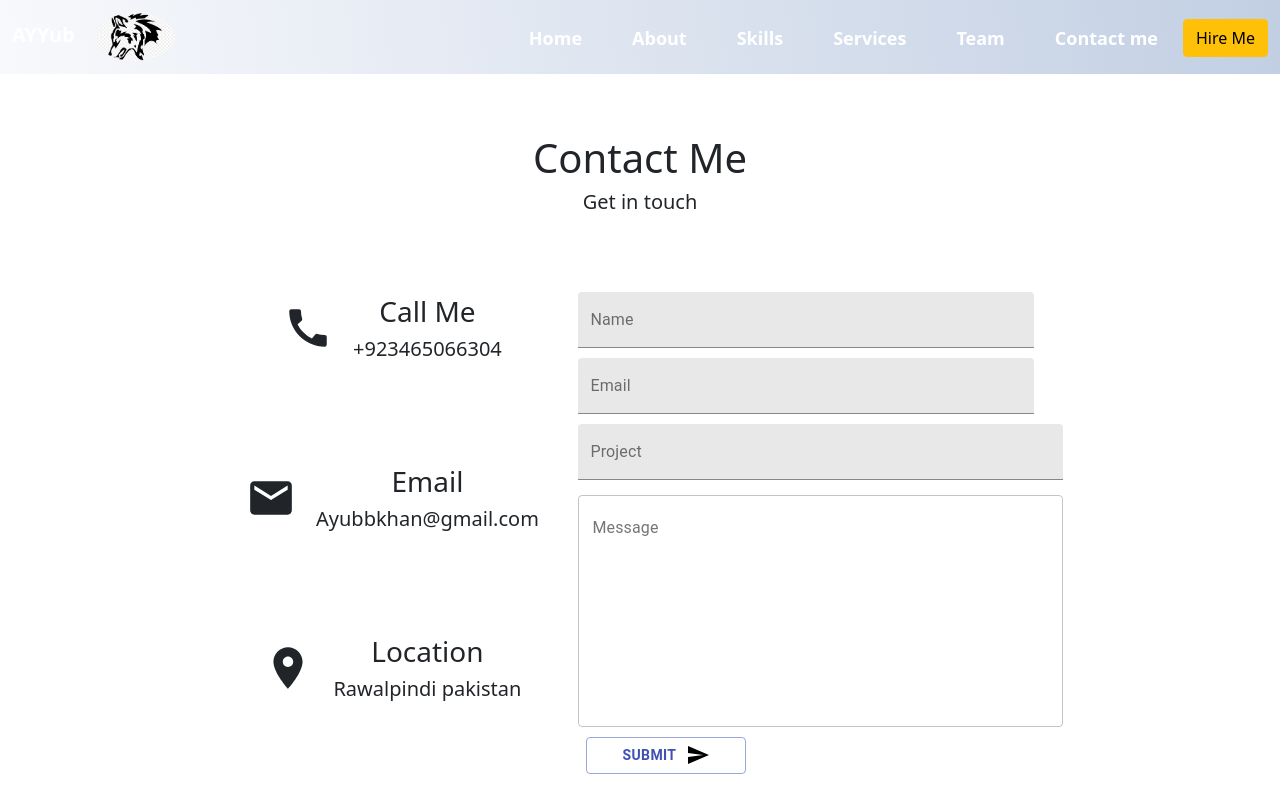
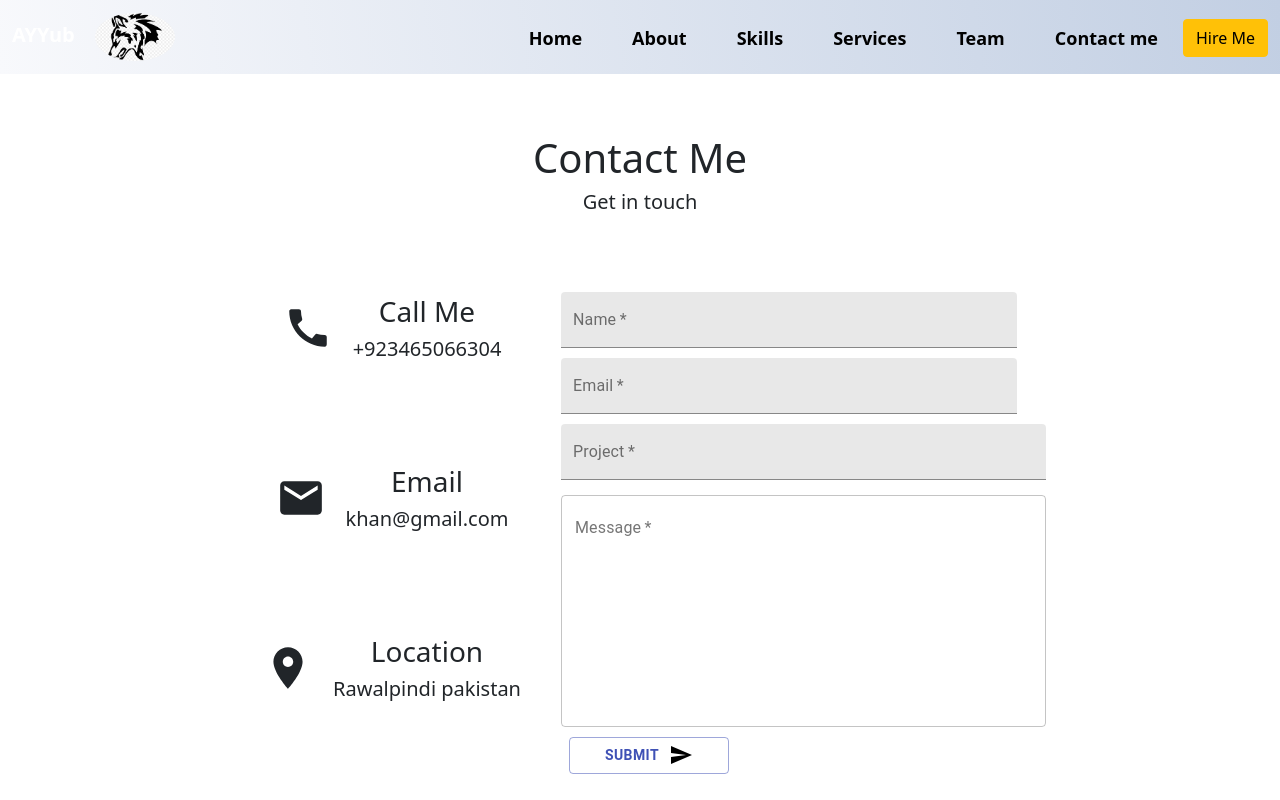
Before and after one commit to ayoubkhan123/portfolio, a React (Create React App) app: page /contact in a window 1280 px wide. Shown: the top 800 px of the page. Built offline with nearby package versions, Linux system fonts and the light colour scheme.

Commit message:
helllloo

```diff
--- a/package.json
+++ b/package.json
@@ -18,6 +18,7 @@
     "react-bootstrap": "^2.1.1",
     "react-countup": "^6.1.1",
     "react-dom": "^17.0.2",
+    "react-hook-form": "^7.28.1",
     "react-router-dom": "^6.2.1",
     "react-scripts": "5.0.0",
     "react-swipeable": "^6.2.0",
--- a/src/App.js
+++ b/src/App.js
@@ -1,19 +1,13 @@
 import React from 'react';
-import Navbar1 from "./Component/navbar/Navbar";
 import Routess from './Routers/Routess';
-import {BrowserRouter} from "react-router-dom";
-import Footer from "./Component/footer/Footer";
+
 
 
 
 export default function App() {
   return (
     <div>
-    <BrowserRouter>
-    <Navbar1/>
     <Routess/>
-    <Footer/>
-    </BrowserRouter>
     </div>
   )
 }
--- a/src/Component/contact/Contact.js
+++ b/src/Component/contact/Contact.js
@@ -46,7 +46,7 @@ const Contact = () => {
 
                 <div className={classes.DataFlex}>
                 <div> <h4><EmailIcon style={{fontSize: "50px"}}/></h4></div>
-                    <div> <h3>Email</h3><h5>Ayubbkhan@gmail.com</h5></div>
+                    <div> <h3>Email</h3><h5>khan@gmail.com</h5></div>
                 </div>
 
                 <div className={classes.DataFlex}>
@@ -66,25 +66,26 @@ const Contact = () => {
                 <form ref={form} onSubmit={sendEmail} data-aos="fade-down">
                 <div className={classes.root}>
                 {/* <form className={classes.root} noValidate autoComplete="off"> */}
-      <TextField style={{marginBottom: "10px",}} id="filled-basic" label="Name" name="name" variant="filled" fullWidth/>
-      <TextField id="filled-basic" label="Email" name="email" variant="filled" fullWidth />
+      <TextField style={{marginBottom: "10px",}} required  id="filled-basic" label="Name" name="name" variant="filled" fullWidth/>
+      <TextField id="filled-basic" label="Email" required  name="email" variant="filled" fullWidth />
     {/* </form> */}
     </div>
                 {/* </div> */}
                 <div className={classes.root1} >
                 {/* <form className={classes.root1} noValidate autoComplete="off"> */}
-                <TextField style={{marginBottom: "20px"}} id="filled-basic" label="Project" name="message"  variant="filled" />
+                <TextField required style={{marginBottom: "20px"}} id="filled-basic" label="Project" name="message"  variant="filled" />
 
     <TextField
     id="outlined-multiline-static"
     label="Message"
     name="message"
+    required
     multiline
     rows={10}
     //   defaultValue="Default Value"
     variant="outlined"
       />
-                <Button color="primary" onClick={Submit} variant="outlined" type="submit" value="send" className={classes.btn_last}>Submit<SendIcon style={{marginLeft: "10px",color: "black"}}/></Button>
+                <Button color="primary" variant="outlined" type="submit" value="send" className={classes.btn_last}>Submit<SendIcon style={{marginLeft: "10px",color: "black"}}/></Button>
 
     {/* </form> */}
 
--- a/src/Component/homesection/HomePart.js
+++ b/src/Component/homesection/HomePart.js
@@ -5,10 +5,13 @@ import img from "../../Assets/DSC_5399.jpg";
 import SendIcon from '@material-ui/icons/Send';
 import Aos from "aos";
 import "aos/dist/aos.css";
+import {useNavigate} from "react-router-dom";
 
 const HomePart = () => {
     const classes = useStyles();
     const purple = "linear-gradient( 262deg , #c2cfe3, #f8f9fc)";
+    const navigate = useNavigate();
+
     const [color, changeColor] = useState(purple);
     const bgChange = () =>{
             let newG = "white";
@@ -26,10 +29,10 @@ const HomePart = () => {
         <div className={classes.HomeMain} style={{background: color}}>
                     <div data-aos="fade-down" className={classes.mainText}>
                     <h1>Hi,I`am Ayyub</h1>
-                    <h4>Frontend developer</h4>
+                    <h4>Front-end developer</h4>
                     <p>High level experience in web design and <br/> development knowledge producing <br/> quality work</p>
-                    <Button onClick={bgChange} onMouseEnter={bgChanges} variant="contained" color="primary">
-        Primary <span style={{paddingLeft: "15px"}}><SendIcon/></span>
+                    <Button onClick={() => navigate("/portfolio")} variant="contained" color="primary">
+        My Teams <span style={{paddingLeft: "15px"}}><SendIcon/></span>
       </Button>
 
 
--- a/src/Component/navbar/Navbar.js
+++ b/src/Component/navbar/Navbar.js
@@ -4,49 +4,24 @@ import {NavDropdown,Button,FormControl,Form,Nav,Container} from 'react-bootstrap
 import 'bootstrap/dist/css/bootstrap.min.css';
 import {Link} from "react-router-dom";
 // import MenuIcon from '@material-ui/icons/Menu';
+import {useNavigate} from "react-router-dom";
 import { makeStyles,} from '@material-ui/core/styles';
 import img1 from "../../Assets/kisspng-def-con-logo-gray-wolf-5b01f8e1d0fce7.676530041526855905856.jpg";
 
 
 const useStyles = makeStyles((theme) =>({
 
-
     mainNavbar:{
       zIndex: "1000",
       position: "relative",
       top: "0",
 
-      background: "black",
-      background: "linear-gradient(to right, #283E51, #4B79A1)",
+    },
 
-    },
-    links:{
-      "&::after":{
-        content: "",
-        color: "red !important",
-        position: "absolute",
-        height: "5px",
-        left: "0px",
-        width: "100%",
-        background: "purple",
-      },
-    },
     link:{
       fontSize: "18px",
       position: "relative",
       width: "100%",
-      "&::before":{
-        content: "",
-        // display: "block",
-        padding: "0px 30px",
-        color: "red !important",
-        position: "absolute",
-        top: "0px",
-        height: "15px",
-        left: "0px",
-        width: "100%",
-        backgroundColor: "red !important",
-      },
       "&:hover":{
         color: "orange",
       },
@@ -60,7 +35,7 @@ const useStyles = makeStyles((theme) =>({
             paddingBottom: "30px",
             overFlow: "hidden",
             "&:hover":{
-              color: "black",
+              // color: "black",
             border: "none",
             },
         },
@@ -71,12 +46,12 @@ const useStyles = makeStyles((theme) =>({
       left: "0",
       fontSize: "25px",
       fontWeight: "bold",
-       color: "white !important",
-       "& link":{
-        color: "red !important",
+      //  color: "white !important",
+       "& :link":{
+        // color: "white !important",
        },
        zIndex: "10000",
-       transition: "all 0.8s ease-in-out !important",
+       transition: "all 0.8s linear !important",
        background: "#4B79A1 !important",
       width: "100%",
     },
@@ -86,23 +61,29 @@ const useStyles = makeStyles((theme) =>({
         left: "0",
         fontSize: "25px",
         fontWeight: "bold",
-         color: "white !important",
+        //  color: "red !important",
          zIndex: "10000",
         width: "100%",
         background: "linear-gradient( 262deg , #c2cfe3, #f8f9fc) !important",
+        "& links":{
+
         "& :link":{
-        color: "white !important",
-        '& > *' : {
-          color: '#fff',
-          fontWeight: 600
-      }
+        color: "black !important",
+      //   '& > *' : {
+      //     color: 'red !important',
+      //     fontWeight: 600
+      // }
        }
+      },
+
     },
 
 }))
 
 const Navbar1 = () => {
     const classes = useStyles();
+    const navigate = useNavigate()
+
       const [color, setColor] = useState(false)
       const changeColor = () =>{
           if(window.scrollY >= 90){
@@ -148,7 +129,7 @@ const Navbar1 = () => {
             <Link className={classes.link} to="/portfolio">Team</Link>
 
             <Link className={classes.link} to="/contact">Contact me</Link>
-            <Button variant="warning" color="primary">Hire Me</Button>
+            <Button onClick={() => {navigate("/contact")}} variant="warning" color="primary">Hire Me</Button>
             </nav>
       </Form>
     </Navbar.Collapse>
--- a/src/Routers/Routess.js
+++ b/src/Routers/Routess.js
@@ -5,25 +5,27 @@ import Skill from "../pages/Skills";
 import Services from "../pages/Services";
 import Portfolio from "../pages/Portfolio";
 import Contact from "../pages/Contact";
-import {Routes,Route} from "react-router-dom";
-
-
-
+import {BrowserRouter as Router, Routes,Route} from "react-router-dom";
+import Navbar1 from "../Component/navbar/Navbar";
+import Footer from "../Component/footer/Footer";
 
 
 const Routess = () => {
     return (
         <div>
-
+      <Router>
+      <Navbar1/>
       <Routes>
-      <Route path="/" element={<Home/>}/>
-      <Route path="/about" element={<About/>}/>
-      <Route path="/skill" element={<Skill/>}/>
-      <Route path="/services" element={<Services/>}/>
-      <Route path="/portfolio" element={<Portfolio/>}/>
+      <Route exact path="/" element={<Home/>}/>
+      <Route exact path="/about" element={<About/>}/>
+      <Route exact path="/skill" element={<Skill/>}/>
+      <Route exact path="/services" element={<Services/>}/>
+      <Route exact path="/portfolio" element={<Portfolio/>}/>
 
       <Route path="/contact" element={<Contact/>}/>
       </Routes>
+      <Footer/>
+      </Router>
 
         </div>
     )
```
Also changed, not shown: 1 other file (tests, documents, lock files or other folders).
